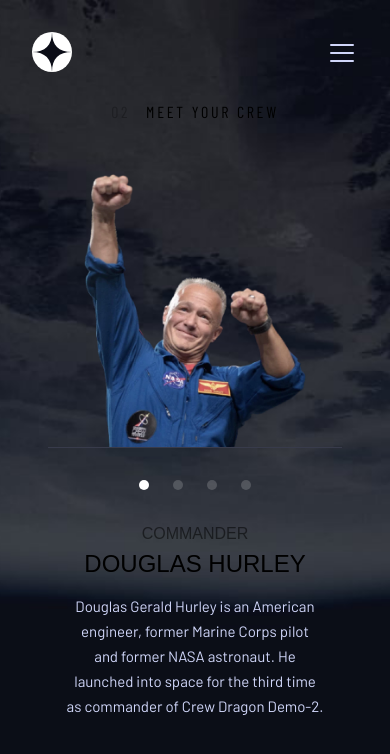
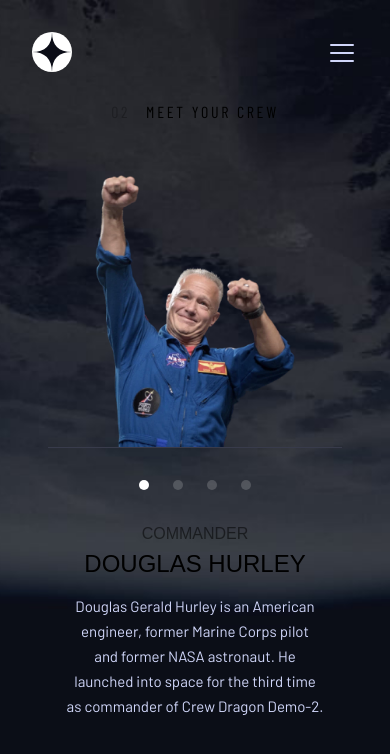
Before and after one commit to jdubcodes/fem-space-tourism, a Next.js app: page /crew in a window 390 px wide. Shown: the top 754 px of the page. Built offline with nearby package versions, Linux system fonts and the light colour scheme; a web font is replaced by a local one.

Commit message:
Clean code for image styles

```diff
--- a/src/app/crew/page.jsx
+++ b/src/app/crew/page.jsx
@@ -28,19 +28,19 @@ export default function page() {
 
   const imgStyle = (member) => {
     if (member === 'Douglas Hurley') {
-      return 'absolute top-0 xl:h-[712px]'
+      return 'w-[200px] xl:h-[712px]'
     } else if (member === 'Mark Shuttleworth') {
-      return 'absolute top-0 sm:bottom-0 xl:h-[654px]'
+      return 'w-[184px] xl:h-[654px]'
     } else if (member === 'Victor Glover') {
-      return 'absolute bottom-0 xs:top-auto xl:h-[681px]'
+      return 'w-[220px] xl:h-[681px]'
     } else {
-      return 'absolute bottom-0 xs:top-auto xl:h-[607px]'
+      return 'w-[220px] xl:h-[607px]'
     }
   }
 
   return (
     <main
-      className={`${barlowCondensed.className} w-screen h-screen p-crew-small bg-crew-mobile bg-cover bg-center overflow-hidden xs:p-crew-mobile sm:bg-crew-tablet md:h-screen md:p-crew-tablet lg:bg-crew-desktop xl:p-crew-desktop`}
+      className={`${barlowCondensed.className} min-h-screen p-crew-small bg-crew-mobile bg-cover bg-center overflow-hidden xs:h-screen xs:p-crew-mobile sm:bg-crew-tablet md:h-screen md:p-crew-tablet lg:bg-crew-desktop xl:p-crew-desktop`}
     >
       <h1 className='mb-2 max-w-container uppercase sm:pb-0 text-center text-sub-mobile md:text-sub-tablet xl:m-auto xl:text-sub-desktop xl:text-left'>
         <span className='opacity-25 mr-4'>02</span>Meet Your Crew
@@ -48,20 +48,14 @@ export default function page() {
       <div className='h-full max-w-container flex flex-col md:items-center xl:m-auto xl:flex-row'>
         {/* crew image */}
         <section className='w-full grid grow items-end border-b-[1px] border-[#383B4B] overflow-hidden md:h-crew-tablet md:border-0 md:order-last xl:h-[112%] xl:justify-items-end xl:flex-1'>
-          <div className='w-[13.875rem] h-[273px] mx-auto flex items-end overflow-hidden relative md:w-crew-tablet md:h-crew-img-tablet xl:h-full xl:w-full xl:mx-0 xl:justify-end'>
+          <div className='w-[13.875rem] h-[273px] mx-auto flex justify-center items-end overflow-hidden relative md:w-crew-tablet md:h-crew-img-tablet xl:h-full xl:w-full xl:mx-0 xl:justify-end'>
             <Image
               src={crew[crewIndex(member)].path}
               alt={crew[crewIndex(member)].name}
-              width={1000}
-              height={1000}
-              sizes='(max-width: 768px) 428px, 568px'
-              className={
-                member === 'Douglas Hurley'
-                  ? 'absolute top-0 xl:h-[712px]'
-                  : member === 'Mark Shuttleworth'
-                  ? 'absolute top-0 sm:bottom-0 xl:h-[654px]'
-                  : 'absolute bottom-0 xs:top-auto xl:h-[681px]'
-              }
+              width={620}
+              height={715}
+              sizes='(max-width: 768px) 226px, (max-width: 1440px) 540px, 615px'
+              className={imgStyle(member)}
             />
           </div>
         </section>
```
